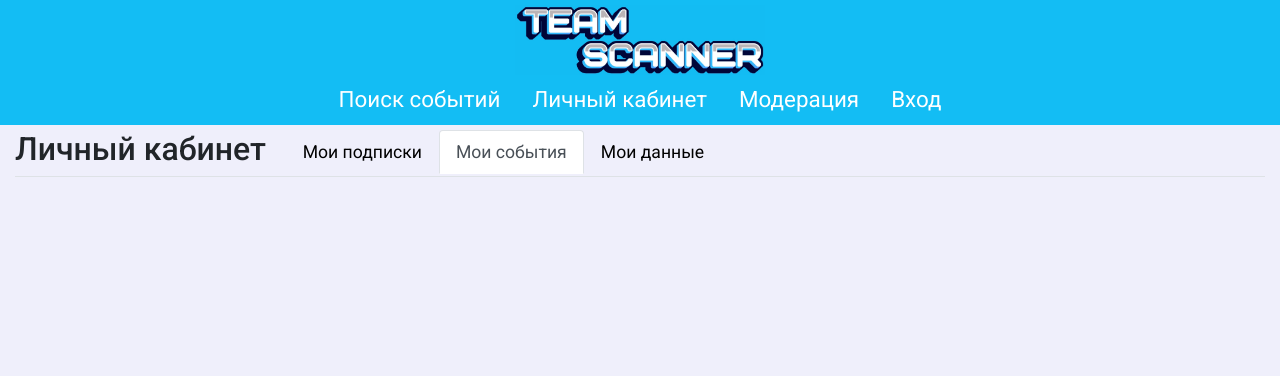
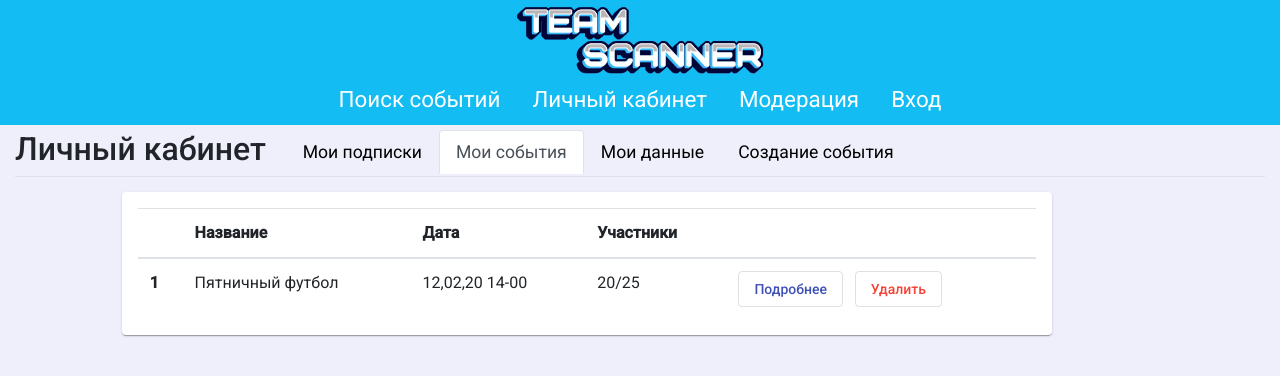
Before and after one commit to StasMalikov/TeamScanner, an Angular app in the folder Проект/front/: page /cabinet/events in a window 1280 px wide. Shown: the top 376 px of the page. Built offline with nearby package versions, Linux system fonts and the light colour scheme.

Commit message:
Отображение подписок на события и лично созданных событий

```diff
--- a/Проект/front/src/app/app-routing.module.ts
+++ b/Проект/front/src/app/app-routing.module.ts
@@ -6,15 +6,17 @@ import {RegisterPageComponent} from './register-page/register-page.component';
 import {SubscriptionsComponent} from './cabinet/subscriptions/subscriptions.component';
 import {EventsComponent} from './cabinet/events/events.component';
 import {UserDataComponent} from './cabinet/user-data/user-data.component';
+import {CreateEventComponent} from './cabinet/create-event/create-event.component';
 
 const routes: Routes = [
   {path: '', component: HomepageComponent },
   {path: 'login', component: LoginPageComponent },
   {path: 'register', component: RegisterPageComponent },
+  {path: 'cabinet', component: SubscriptionsComponent},
   {path: 'cabinet/subscriptions', component: SubscriptionsComponent},
   {path: 'cabinet/events', component: EventsComponent},
   {path: 'cabinet/user_data', component: UserDataComponent},
-  {path: 'cabinet', component: SubscriptionsComponent},
+  {path: 'cabinet/create_event', component: CreateEventComponent},
 
 ];
 
--- a/Проект/front/src/app/app.module.ts
+++ b/Проект/front/src/app/app.module.ts
@@ -19,6 +19,7 @@ import {MatFormFieldModule} from '@angular/material/form-field';
 import {MatInputModule} from '@angular/material/input';
 import {MatSelectModule} from '@angular/material/select';
 import {MatIconModule} from '@angular/material/icon';
+import { CreateEventComponent } from './cabinet/create-event/create-event.component';
 
 
 @NgModule({
@@ -30,7 +31,8 @@ import {MatIconModule} from '@angular/material/icon';
     RegisterPageComponent,
     SubscriptionsComponent,
     EventsComponent,
-    UserDataComponent
+    UserDataComponent,
+    CreateEventComponent
   ],
     imports: [
       BrowserModule,
@@ -43,7 +45,7 @@ import {MatIconModule} from '@angular/material/icon';
       MatFormFieldModule,
       MatInputModule,
       MatSelectModule,
-      MatIconModule
+      MatIconModule,
     ],
   providers: [],
   bootstrap: [AppComponent]
--- /dev/null
+++ b/Проект/front/src/app/cabinet/create-event/create-event.component.css
@@ -0,0 +1,4 @@
+.mycabinetnavlinks {
+  font-size: 110%; /* Размер шрифта в процентах */
+  color: black;
+}
--- /dev/null
+++ b/Проект/front/src/app/cabinet/create-event/create-event.component.html
@@ -0,0 +1,19 @@
+<div class="container-fluid" style="margin-top: 5px">
+
+  <ul class="nav nav-tabs">
+    <h2>Личный кабинет</h2>&nbsp;&nbsp;&nbsp;&nbsp;&nbsp;
+    <li class="nav-item">
+      <a class="nav-link mycabinetnavlinks " href="/cabinet/subscriptions">Мои подписки</a>
+    </li>
+    <li class="nav-item">
+      <a class="nav-link mycabinetnavlinks " href="/cabinet/events">Мои события</a>
+    </li>
+    <li class="nav-item">
+      <a class="nav-link mycabinetnavlinks" href="/cabinet/user_data">Мои данные</a>
+    </li>
+    <li class="nav-item">
+      <a class="nav-link mycabinetnavlinks active" href="/cabinet/create_event">Создание события</a>
+    </li>
+  </ul>
+
+</div>
--- /dev/null
+++ b/Проект/front/src/app/cabinet/create-event/create-event.component.ts
@@ -0,0 +1,15 @@
+import { Component, OnInit } from '@angular/core';
+
+@Component({
+  selector: 'app-create-event',
+  templateUrl: './create-event.component.html',
+  styleUrls: ['./create-event.component.css']
+})
+export class CreateEventComponent implements OnInit {
+
+  constructor() { }
+
+  ngOnInit() {
+  }
+
+}
--- a/Проект/front/src/app/cabinet/events/events.component.html
+++ b/Проект/front/src/app/cabinet/events/events.component.html
@@ -11,6 +11,46 @@
     <li class="nav-item">
       <a class="nav-link mycabinetnavlinks" href="/cabinet/user_data">Мои данные</a>
     </li>
+    <li class="nav-item">
+      <a class="nav-link mycabinetnavlinks" href="/cabinet/create_event">Создание события</a>
+    </li>
   </ul>
 
+  <div class="row" style="margin-top: 15px">
+    <div class="col-1"></div>
+
+    <div class="col-9">
+
+      <mat-card>
+        <table class="table">
+          <thead>
+          <tr>
+            <th scope="col"></th>
+            <th scope="col">Название</th>
+            <th scope="col">Дата</th>
+            <th scope="col">Участники</th>
+            <th scope="col"></th>
+          </tr>
+          </thead>
+          <tbody>
+          <tr>
+            <th scope="row">1</th>
+            <td>Пятничный футбол</td>
+            <td>12,02,20 14-00</td>
+            <td>20/25</td>
+            <td>
+              <button mat-stroked-button color="primary">Подробнее</button>&nbsp;&nbsp;
+              <button mat-stroked-button color="warn">Удалить</button>
+            </td>
+          </tr>
+
+          </tbody>
+        </table>
+      </mat-card>
+
+    </div>
+
+    <div class="col-1"></div>
+  </div>
+
 </div>
--- a/Проект/front/src/app/cabinet/subscriptions/subscriptions.component.html
+++ b/Проект/front/src/app/cabinet/subscriptions/subscriptions.component.html
@@ -11,6 +11,44 @@
     <li class="nav-item">
       <a class="nav-link mycabinetnavlinks" href="/cabinet/user_data">Мои данные</a>
     </li>
+    <li class="nav-item">
+      <a class="nav-link mycabinetnavlinks" href="/cabinet/create_event">Создание события</a>
+    </li>
   </ul>
+  <div class="row" style="margin-top: 15px">
+    <div class="col-1"></div>
 
+    <div class="col-9">
+
+      <mat-card>
+        <table class="table">
+          <thead>
+          <tr>
+            <th scope="col"></th>
+            <th scope="col">Название</th>
+            <th scope="col">Дата</th>
+            <th scope="col">Участники</th>
+            <th scope="col"></th>
+          </tr>
+          </thead>
+          <tbody>
+          <tr>
+            <th scope="row">1</th>
+            <td>Пятничный футбол</td>
+            <td>12,02,20 14-00</td>
+            <td>20/25</td>
+            <td>
+              <button mat-stroked-button color="primary">Подробнее</button>&nbsp;&nbsp;
+              <button mat-stroked-button color="warn">Отписаться</button>
+            </td>
+          </tr>
+
+          </tbody>
+        </table>
+      </mat-card>
+
+    </div>
+
+    <div class="col-1"></div>
+  </div>
 </div>
--- a/Проект/front/src/app/cabinet/subscriptions/subscriptions.component.ts
+++ b/Проект/front/src/app/cabinet/subscriptions/subscriptions.component.ts
@@ -6,7 +6,6 @@ import { Component, OnInit } from '@angular/core';
   styleUrls: ['./subscriptions.component.css']
 })
 export class SubscriptionsComponent implements OnInit {
-
   constructor() { }
 
   ngOnInit() {
--- a/Проект/front/src/app/cabinet/user-data/user-data.component.html
+++ b/Проект/front/src/app/cabinet/user-data/user-data.component.html
@@ -11,12 +11,15 @@
     <li class="nav-item">
       <a class="nav-link mycabinetnavlinks active" href="/cabinet/user_data">Мои данные</a>
     </li>
+    <li class="nav-item">
+      <a class="nav-link mycabinetnavlinks" href="/cabinet/create_event">Создание события</a>
+    </li>
   </ul>
 
   <div class="row" style="margin-top: 15px">
-    <div class="col-3"></div>
+    <div class="col-1"></div>
 
-    <div class="col-6">
+    <div class="col-9">
       <mat-card>
         <div class="button">
         <mat-card-title>Изменение пользовательской информации</mat-card-title>
@@ -24,7 +27,7 @@
 
         <div class="row">
           <div class="col-6">
-
+              <div class="button">
               <mat-form-field class="example-full-width" style="min-width: 250px">
                 <mat-label>Имя</mat-label>
                 <input matInput placeholder="Введите имя" value="" >
@@ -71,11 +74,11 @@
             <br>
 
               <button mat-raised-button color="primary">Сохранить изменения</button>
-
+              </div>
           </div>
 
           <div class="col-6" style="margin-top: 15px">
-
+<div class="button">
             <mat-form-field  style="min-width: 300px">
               <mat-label>Укажите старый пароль</mat-label>
               <input matInput [type]="hide1 ? 'password' : 'text'">
@@ -102,7 +105,7 @@
 
             <br>
               <button mat-raised-button color="primary">Изменить пароль</button>
-
+</div>
 
           </div>
         </div>
@@ -110,6 +113,6 @@
       </mat-card>
     </div>
 
-    <div class="col-3"></div>
+    <div class="col-1"></div>
   </div>
 </div>
```
